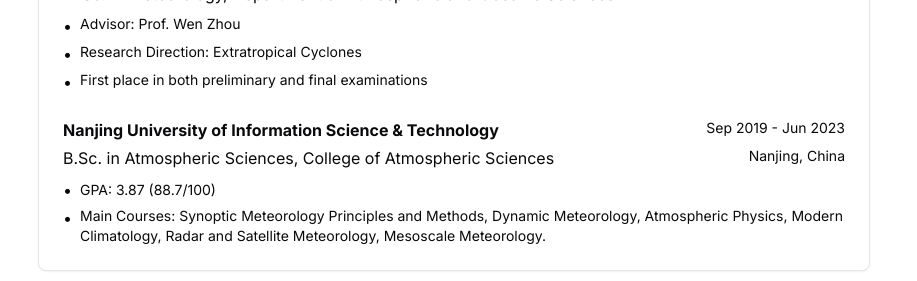
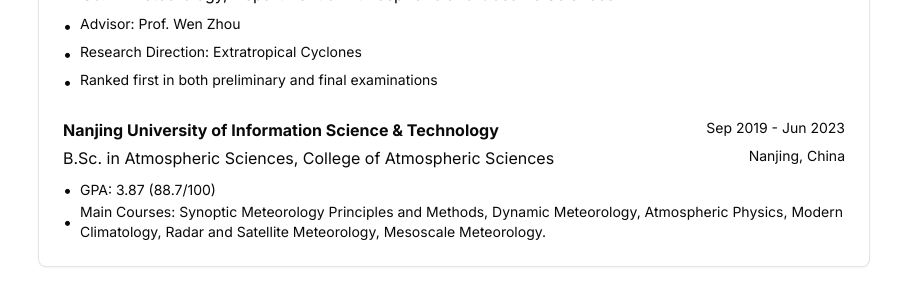
Before and after one commit to zsy1207/zsy1207.github.io, a Next.js app: page /resume in a window 1280 px wide. Shown: the part 280-561 px from the top of the page, without its empty margins (186-1103 px from the left). Built offline with nearby package versions, Linux system fonts and the light colour scheme.

Commit message:
Update English text for examination ranking and fix text formatting consistency

```diff
--- a/app/(routes)/resume/page.tsx
+++ b/app/(routes)/resume/page.tsx
@@ -64,7 +64,7 @@
               <div className="flex mt-1">
                 <div className="mr-2">•</div>
                 <div className="text-sm">
-                  {language === "en" ? "First place in both preliminary and final examinations" : "初复试双第一"}
+                  {language === "en" ? "Ranked first in both preliminary and final examinations" : "初复试双第一"}
                 </div>
               </div>
             </div>
@@ -95,15 +95,15 @@
                 <span className="mr-2">•</span>
                 <span className="text-sm">{language === "en" ? "GPA: 3.87 (88.7/100)" : "GPA：3.87（88.7/100）"}</span>
               </p>
-              <div className="flex mt-1">
-                <div className="mr-2">•</div>
-                <div className="text-sm">
+              <p className="flex items-center">
+                <span className="mr-2">•</span>
+                <span className="text-sm">
                   {language === "en"
                     ? "Main Courses: Synoptic Meteorology Principles and Methods, Dynamic Meteorology, Atmospheric Physics, Modern Climatology, Radar and Satellite Meteorology, Mesoscale Meteorology."
                     : "主要课程：天气学原理和方法、动力气象学、大气物理学、现代气候学、雷达与卫星气象学、中尺度气象学。"
                   }
-                </div>
-              </div>
+                </span>
+              </p>
             </div>
           </div>
         </CardContent>
```
